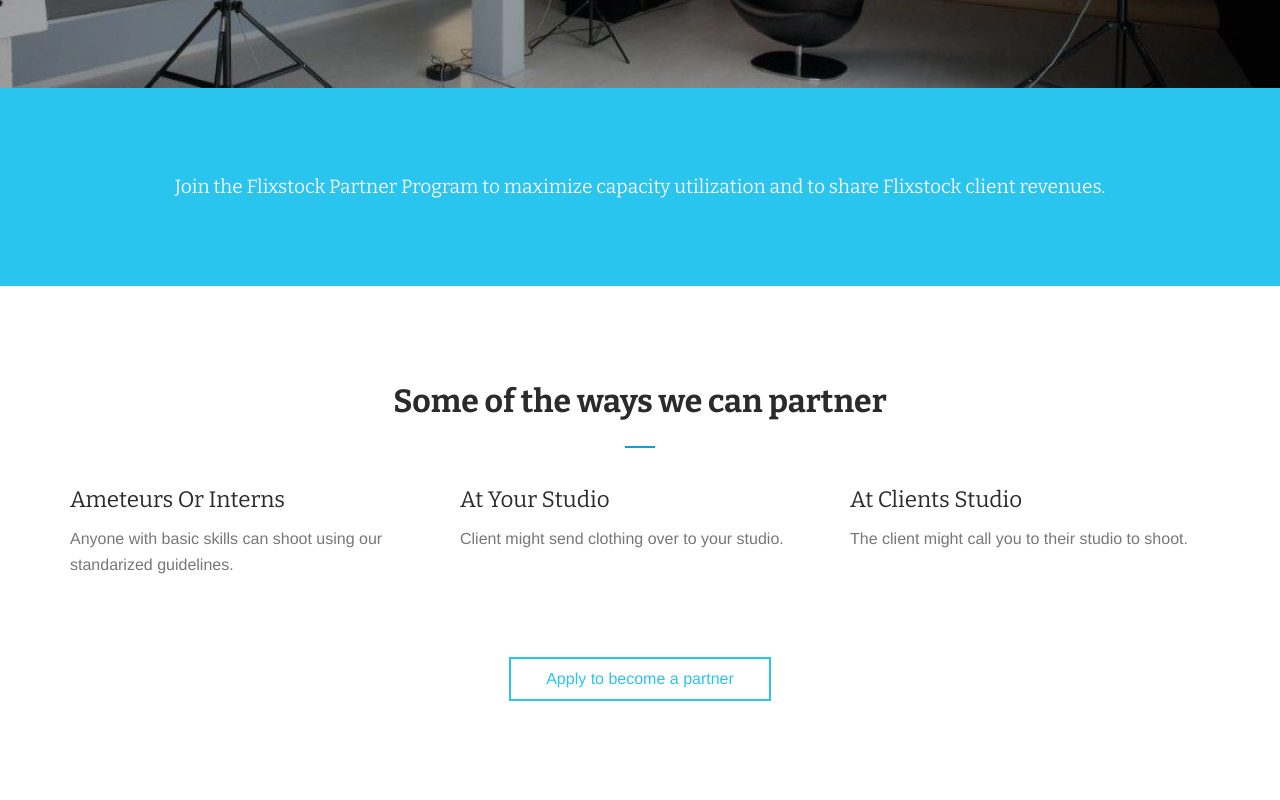
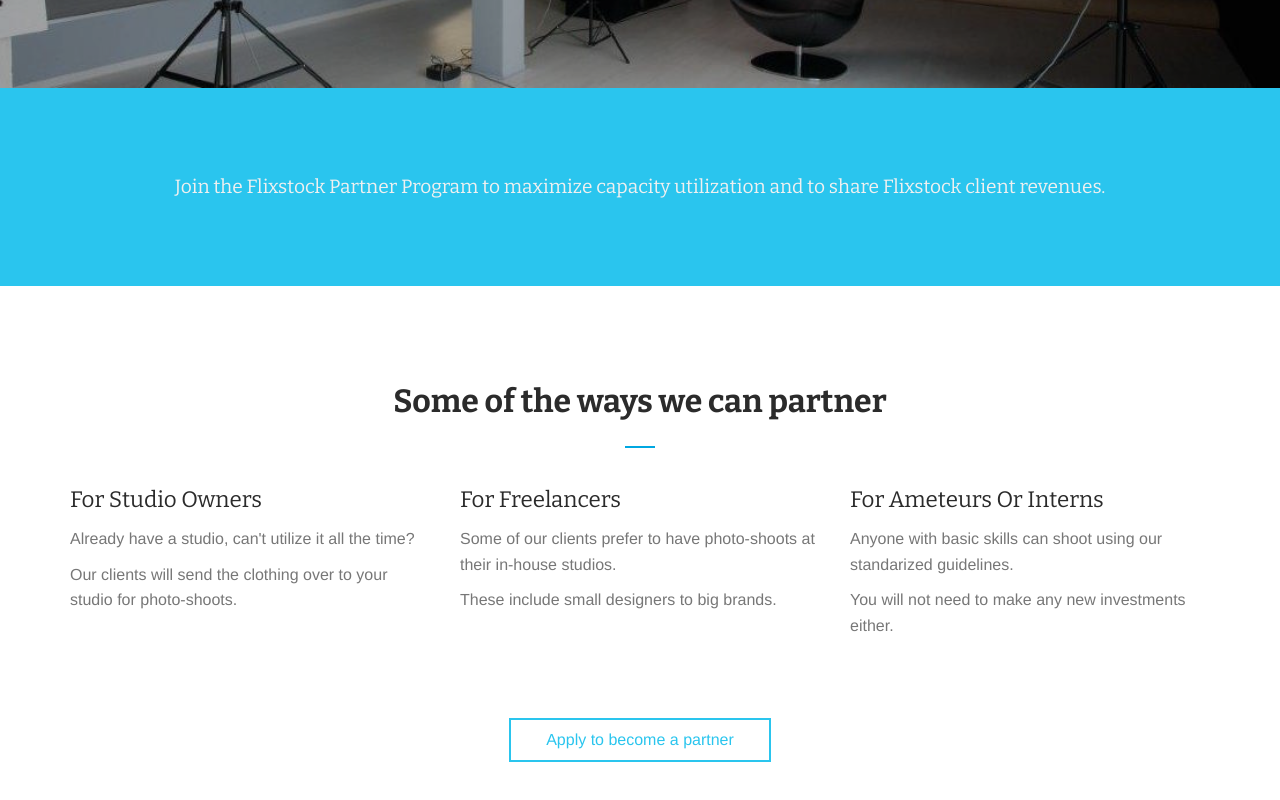
Before and after one commit to navalsaini/trialroom-website, a website: page index.html at #/partners in a window 1280 px wide. Shown: the part 490-1290 px from the top of the page. Drawn offline with nearby package versions, Linux system fonts and the light colour scheme; files that its build step writes are made by us from their sources.

Commit message:
update partners page

```diff
--- a/views/partners.html
+++ b/views/partners.html
@@ -36,23 +36,38 @@
 
 	      <div class="panels-item col-xs-12 col-md-4">
             <h5 class="panels-item-title">
-                  Ameteurs Or Interns
+            For Studio Owners
             </h5>
-            <p>Anyone with basic skills can shoot using our standarized guidelines.</p>
+            <p>
+            Already have a studio, can't utilize it all the time?
+            </p>
+            <p>
+            Our clients will send the clothing over to your studio for photo-shoots.
+            </p>
 	      </div> <!-- /panels-item -->
 
 	      <div class="panels-item col-xs-12 col-md-4">
             <h5 class="panels-item-title">
-                At Your Studio
+            For Freelancers
             </h5>
-	        <p>Client might send clothing over to your studio.</p>
+            <p>
+            Some of our clients prefer to have photo-shoots at their in-house studios.
+            </p>
+            <p>
+            These include small designers to big brands.
+            </p>
 	      </div> <!-- /panels-item -->
 
-	      <div class="panels-item col-xs-12 col-md-4">
+          <div class="panels-item col-xs-12 col-md-4">
             <h5 class="panels-item-title">
-                At Clients Studio
+            For Ameteurs Or Interns
             </h5>
-            <p>The client might call you to their studio to shoot.</p>
+            <p>
+            Anyone with basic skills can shoot using our standarized guidelines.
+            </p>
+            <p>
+            You will not need to make any new investments either.
+            </p>
 	      </div> <!-- /panels-item -->
 	    </div> <!-- /row -->
 
```
